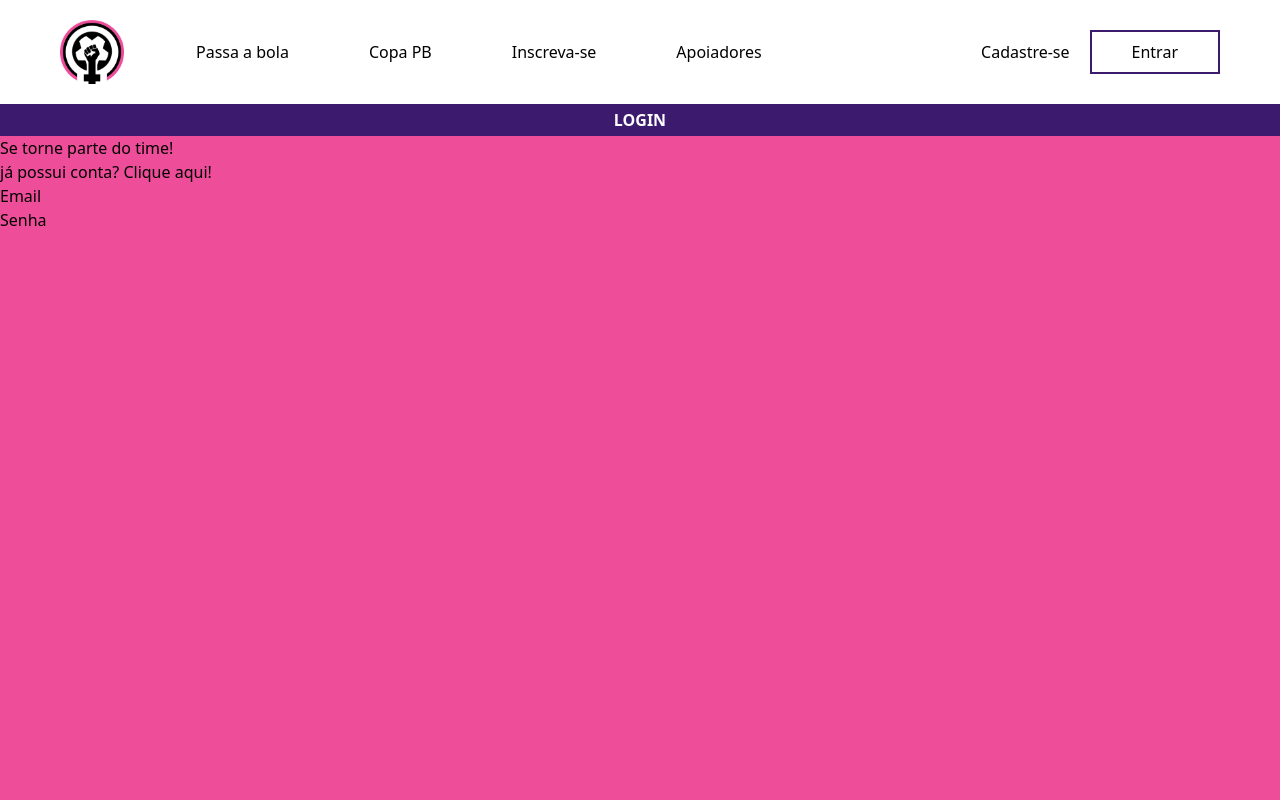
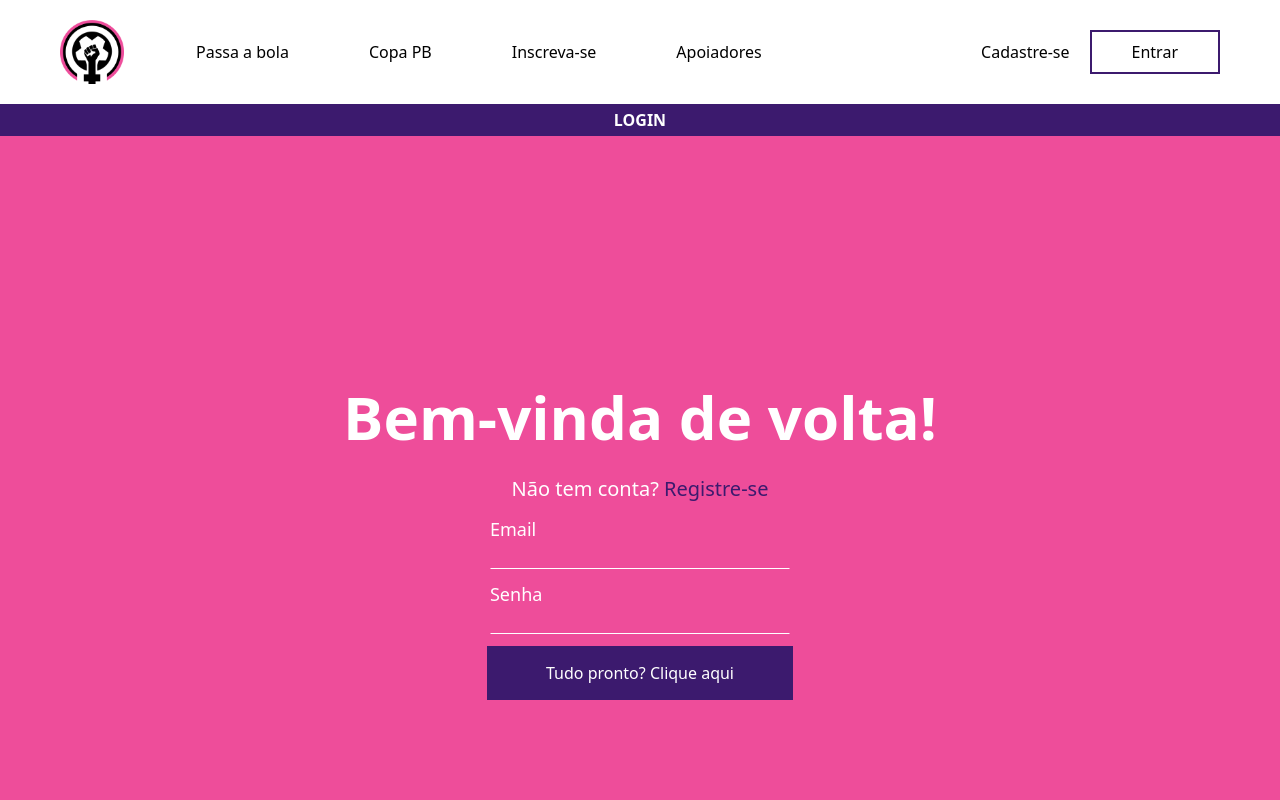
Before and after one commit to EduBassan/PB-NS, a React (Vite) app: page /login/atleta in a window 1280 px wide. Shown: the top 800 px of the page. Built offline with nearby package versions, Linux system fonts and the light colour scheme.

Commit message:
tela-login-jogadora

```diff
--- /dev/null
+++ b/src/js/jogadoras.js
@@ -0,0 +1,16 @@
+export let jogadoras = [
+    {
+        nome: "Maria",
+        sobrenome: "Silva",
+        senha: "123456",
+        ano: "2000",
+        mes: "01",
+        dia: "01",
+        posicao: "Atacante",
+        foto: null,
+        email: "maria@email.com",
+        telefone: "11999999999",
+        condicaoMedica: false,
+        possuiTime: false,
+    }
+]
--- a/src/js/storage.js
+++ b/src/js/storage.js
@@ -1,10 +1,22 @@
+import { jogadoras } from "./jogadoras";
 import { times } from "./times";
 
-export function carregarTimes () {
-    let stored = localStorage.getItem("times");
-    return stored ? JSON.parse(stored) : times;
+
+export function carregarJogadoras() {
+  const stored = localStorage.getItem("jogadoras");
+  return stored ? JSON.parse(stored) : jogadoras;
 }
 
-export function salvarTimes () {
-    localStorage.setItem("times", JSON.stringify(times));
+export function carregarTimes() {
+  const stored = localStorage.getItem("times");
+  return stored ? JSON.parse(stored) : times;
 }
+
+// Salvar
+export function salvarJogadoras(jogadoras) {
+  localStorage.setItem("jogadoras", JSON.stringify(jogadoras));
+}
+
+export function salvarTimes(times) {
+  localStorage.setItem("times", JSON.stringify(times));
+}
--- a/src/layouts/CadastrarLayout.jsx
+++ b/src/layouts/CadastrarLayout.jsx
@@ -4,7 +4,7 @@ export default function CadastrarLayout () {
     return (
         <>
             <div className="flex justify-center items-center bg-[#3C1A6E] p-1 ">
-                <h1 className="flex flex-row gap-2 text-white"><strong>CHUTA</strong> ou <strong>PASSA A BOLA</strong></h1>
+                <h1 className="flex flex-row gap-2 text-white"><strong>ENTRAR</strong></h1>
             </div>
             <Outlet/>
         </>
--- a/src/pages/CadastrarEscolha.jsx
+++ b/src/pages/CadastrarEscolha.jsx
@@ -1,5 +1,19 @@
+import { Link } from "react-router-dom"
+
 export default function CadastrarEscolha () {
     return (
-        <></>
+         <div className="flex flex-col justify-center items-center h-screen">
+            <div className="p-5">
+                <h1 className="text-[50px] font-bold">Então, me diz...👀</h1>
+            </div>
+            <div className="flex flex-col gap-10">
+                <button><Link to="/cadastrar/atleta" className="border-2 border-[#3C1A6E] bg-[#3C1A6E] text-xl p-3 pl-30 pr-30 text-white
+                hover:border-[#EE4D9A] hover:bg-white hover:text-[#EE4D9A] hover:transition-all hover:duration-300">Sou uma atleta!</Link></button>
+                <button><Link to="/cadastrar/time" className="border-2 border-[#3C1A6E] bg-[#3C1A6E] text-xl p-3 pl-[130px] pr-[130px] mt-[200px] text-white
+                 hover:border-[#EE4D9A] hover:bg-white hover:text-[#EE4D9A] hover:transition-all hover:duration-300">Sou um time!</Link></button>
+                <button><Link to="/" className="border-2 border-black p-1 pr-20 pl-20
+                hover:bg-black hover:text-white hover hover:border-black hover:transition-all hover:duration-150">Prefiro voltar</Link></button>
+            </div>
+        </div>
     )
 }
--- /dev/null
+++ b/src/pages/DashboardAtleta.jsx
@@ -0,0 +1,5 @@
+export default function DashboardAtleta () {
+    return (
+        <></>
+    )
+}
--- /dev/null
+++ b/src/pages/DashboardTimes.jsx
@@ -0,0 +1,5 @@
+export default function DashboardTimes () {
+    return (
+        <></>
+    )
+}
--- a/src/pages/LoginAtleta.jsx
+++ b/src/pages/LoginAtleta.jsx
@@ -1,26 +1,67 @@
 import { Link } from "react-router-dom";
+import { useNavigate } from "react-router-dom";
+import { useState } from "react";
+import { carregarJogadoras } from "../js/storage";
 
 export default function LoginAtleta () {
+    const [email, setEmail] = useState("");
+    const [senha, setSenha] = useState("");
+    const navigate = useNavigate();
+
+    const handleSubmit = (e) => {
+        e.preventDefault();
+
+        const jogadoras = carregarJogadoras();
+        const user = jogadoras.find(
+            (j) => j.email === email && j.senha === senha
+        );
+
+        if (user) {
+            localStorage.setItem("usuarioLogado", JSON.stringify({ ...user, tipo: "jogadora" }));
+            alert("Login realizado!");
+            navigate("login/jogadora/dashboard");
+        } else {
+            alert("Email ou senha incorretos!");
+        }
+    };
+
     return(
-        <div className="flex h-screen bg-[#EE4D9A]">
-            <div>
+        <div className="flex h-screen justify-center items-center bg-[#EE4D9A]">
+            <form className="flex flex-col gap-3 items-center"
+                onSubmit={handleSubmit}
+                >
                 <div>
-                    <h1>Se torne parte do time!</h1>
+                    <h1 className="text-white text-[60px] font-semibold">Bem-vinda de volta!</h1>
                 </div>
                 <div>
-                    <p>já possui conta?<Link> Clique aqui!</Link></p>
+                    <p className="text-white text-[20px]">Não tem conta?<Link to={"/cadastrar/atleta"} className="text-[#3C1A6E] font-medium"> Registre-se</Link></p>
+                </div>
+                <div className="flex flex-col">
+                    <label htmlFor="email" className="text-white text-[18px]">Email</label>
+                    <input value={email}
+                        onChange={
+                            (e) => setEmail(e.target.value)
+                        }
+                        type="email"
+                        id="email"
+                        className="text-white bg-[#EE4D9A] w-75 border-1 border-b-white border-t-[#EE4D9A] border-r-[#EE4D9A] border-l-[#EE4D9A]" required/>
+                </div>
+                <div className="flex flex-col">
+                    <label htmlFor="password01" className="text-white text-[18px]">Senha</label>
+                    <input type="password"
+                        value={senha}
+                        onChange={
+                            (e) => setSenha(e.target.value)
+                        }
+                        id="password01"
+                        className="text-white bg-[#EE4D9A] w-75 border-1 border-b-white border-t-[#EE4D9A] border-r-[#EE4D9A] border-l-[#EE4D9A]" required />
                 </div>
                 <div>
-                    <label htmlFor="">Email</label>
-                    <input type="email" />
-                </div>
-                <div>
-                    <label htmlFor="">Senha</label>
-                    <input type="password" />
+                    <button type="submit" className="bg-[#3C1A6E] text-white p-3 pr-14 pl-14 cursor-pointer border-3 border-[#3C1A6E]
+                    hover:bg-[#EE4D9A] hover:transition-all duration-500">Tudo pronto? Clique aqui</button>
                 </div>
 
-
-            </div>
+            </form>
         </div>
     )
 }
--- a/src/pages/LoginEscolha.jsx
+++ b/src/pages/LoginEscolha.jsx
@@ -15,7 +15,6 @@ export default function LoginEscolha (){
                 <button><Link to="/" className="border-2 border-black p-1 pr-20 pl-20
                 hover:bg-black hover:text-white hover hover:border-black hover:transition-all hover:duration-150">Prefiro voltar</Link></button>
             </div>
-
         </div>
     )
 }
--- a/src/routes/AppRoutes.jsx
+++ b/src/routes/AppRoutes.jsx
@@ -22,6 +22,8 @@ import CadastrarLayout from "../layouts/CadastrarLayout";
 import CadastrarEscolha from "../pages/CadastrarEscolha";
 import CadastrarAtleta from "../pages/CadastrarAtleta";
 import CadastrarTime from "../pages/CadastrarTime";
+import DashboardAtleta from "../pages/DashboardAtleta";
+import DashboardTimes from "../pages/DashboardTimes";
 
 export const router = createBrowserRouter([
     {
@@ -87,10 +89,24 @@ export const router = createBrowserRouter([
                     {
                         path: 'atleta',
                         element: <LoginAtleta/>,
+                        errorElement: <PageNotFound/>,
+                        children: [
+                            {
+                                path: 'Dashboard',
+                                element: <DashboardAtleta/>,
+                            },
+                        ],
                     },
                     {
                         path: 'time',
-                        element: <LoginTime/>
+                        element: <LoginTime/>,
+                        errorElement: <PageNotFound/>,
+                        children: [
+                            {
+                                path: 'Dashboard',
+                                element: <DashboardTimes/>,
+                            },
+                        ],
                     },
                 ],
             },
```
